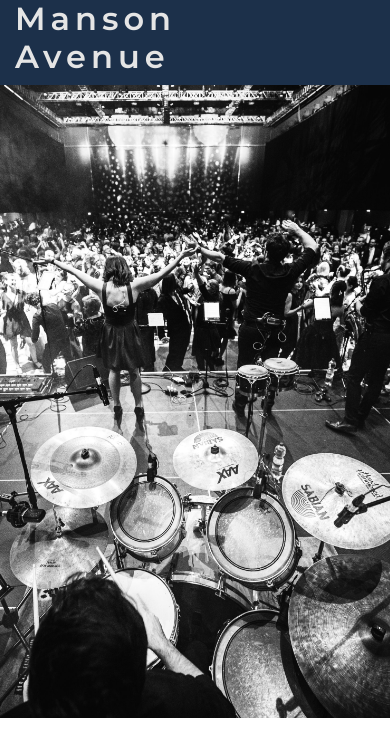
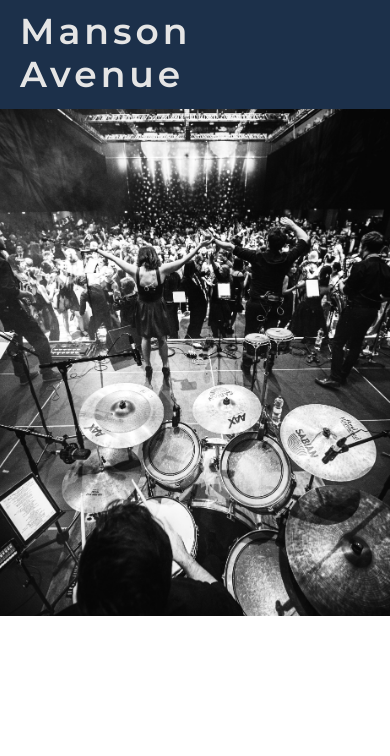
Before and after one commit to Brianconn71/ms1-project-manson-avenue, a plain HTML site: page index.html in a window 390 px wide. Drawn offline with nearby package versions, Linux system fonts and the light colour scheme.

Commit message:
Manson Avenue logo complete and responsive

```diff
--- a/assets/css/style.css
+++ b/assets/css/style.css
@@ -18,11 +18,23 @@ body{
     background-position: 70% 20%;
     background-repeat: no-repeat;
     background-size: cover;
-    height: 75vh;
+    height: 60vh;
 }
 .manson-logo h2{
     color: #E5E5E5;
     font-family: 'Montserrat', sans-serif;
     font-weight: 600;
-    letter-spacing: 5px;
+    font-size: 36px;
+    letter-spacing: 4px;
 }
+.manson-logo{
+    margin-top: 5px;
+    margin-left: 5px;
+    display: flex;
+    justify-content: start;
+    padding: 5px;
+}
+/*------------------------Nav bar------------*/
+.nav-bar{
+    padding: 0;
+}
--- a/index.html
+++ b/index.html
@@ -16,10 +16,11 @@
         <!--Navigation bar is the same across the website-->
         <nav>
             <div class="container-fluid nav-bg-col">
-                <div class="row no-gutters ">
-                    <div class="col-4 manson-logo">
+                <div class="row no-gutters nav-bar">
+                    <div class="col-5 manson-logo">
                         <h2>Manson Avenue</h2>
                     </div>
+                    <div class="col-7"></div>
 
                 </div>
 
```
